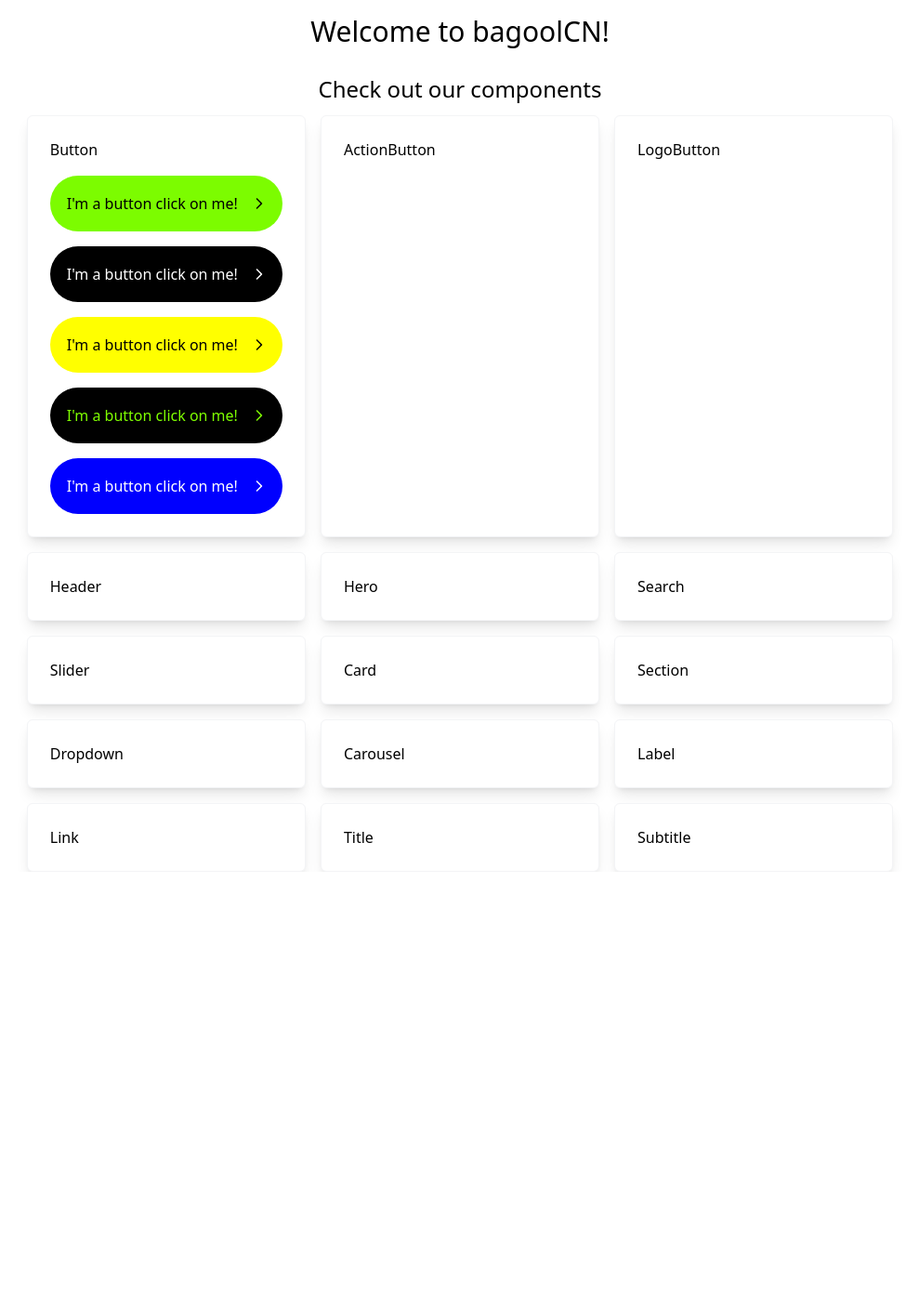
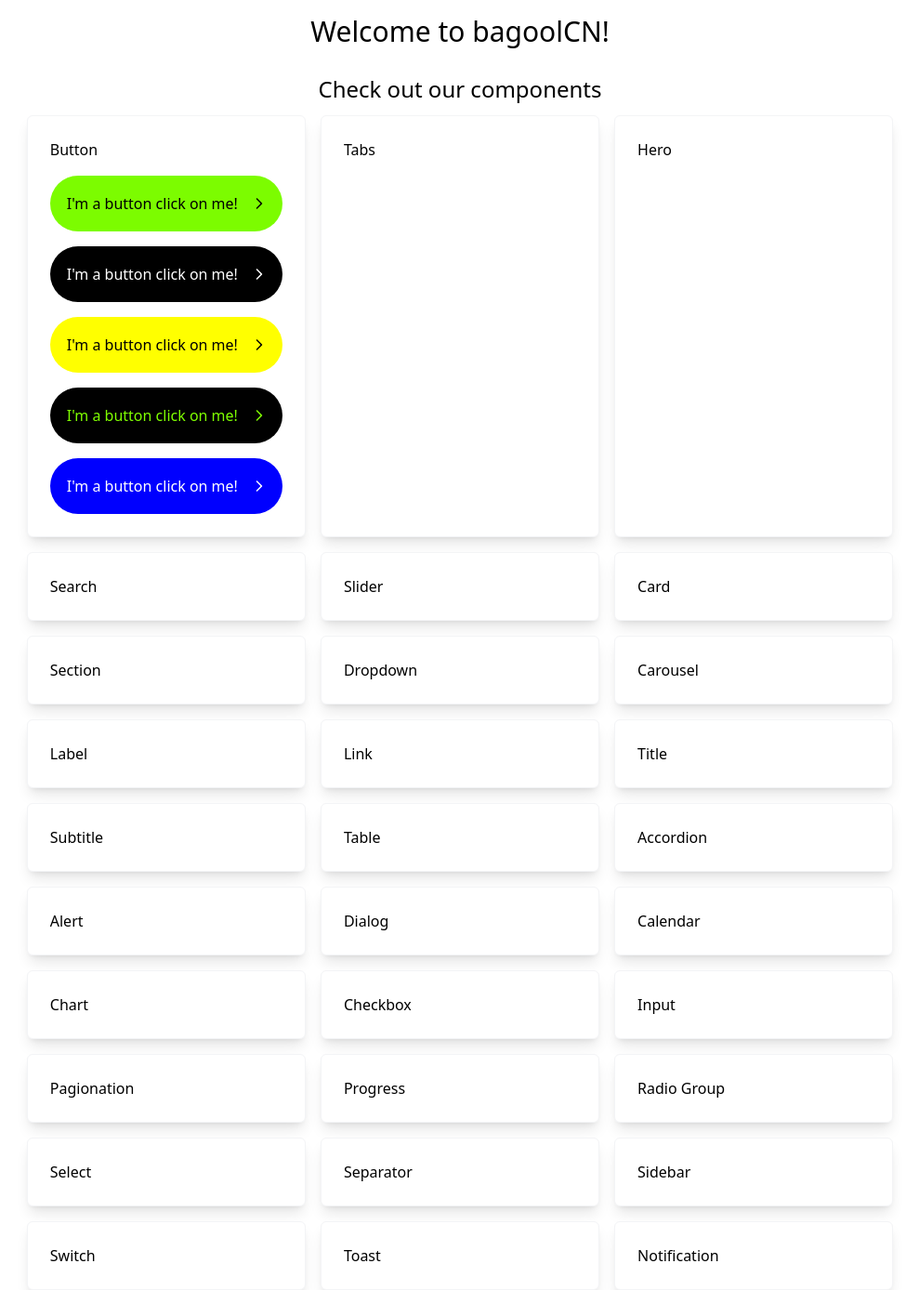
Before and after one commit to bcatalfo/bagoolCN, a React (Vite) app: page / in a window 1280 px wide. Shown: the whole page at 93% size, without its empty margins (145-1134 px from the left). Before the commit the page ends 938 px from the top, so only its background shows below. Built offline with nearby package versions, Linux system fonts and the light colour scheme.

Commit message:
Added more components to the list.

```diff
--- a/src/App.tsx
+++ b/src/App.tsx
@@ -38,11 +38,7 @@ export default function App() {
             I'm a button click on me!
           </Button>
         </Card>
-        <Card>
-          <Title> ActionButton </Title>
-        </Card>
-        <Card> LogoButton </Card>
-        <Card> Header </Card>
+        <Card> Tabs </Card>
         <Card> Hero </Card>
         <Card> Search </Card>
         <Card> Slider </Card>
@@ -54,6 +50,23 @@ export default function App() {
         <Card> Link </Card>
         <Card> Title </Card>
         <Card> Subtitle </Card>
+        <Card> Table </Card>
+        <Card> Accordion </Card>
+        <Card> Alert </Card>
+        <Card> Dialog </Card>
+        <Card> Calendar </Card>
+        <Card> Chart </Card>
+        <Card> Checkbox </Card>
+        <Card> Input </Card>
+        <Card> Pagionation </Card>
+        <Card> Progress </Card>
+        <Card> Radio Group </Card>
+        <Card> Select </Card>
+        <Card> Separator </Card>
+        <Card> Sidebar </Card>
+        <Card> Switch </Card>
+        <Card> Toast </Card>
+        <Card> Notification </Card>
       </div>
     </div>
   );
```
